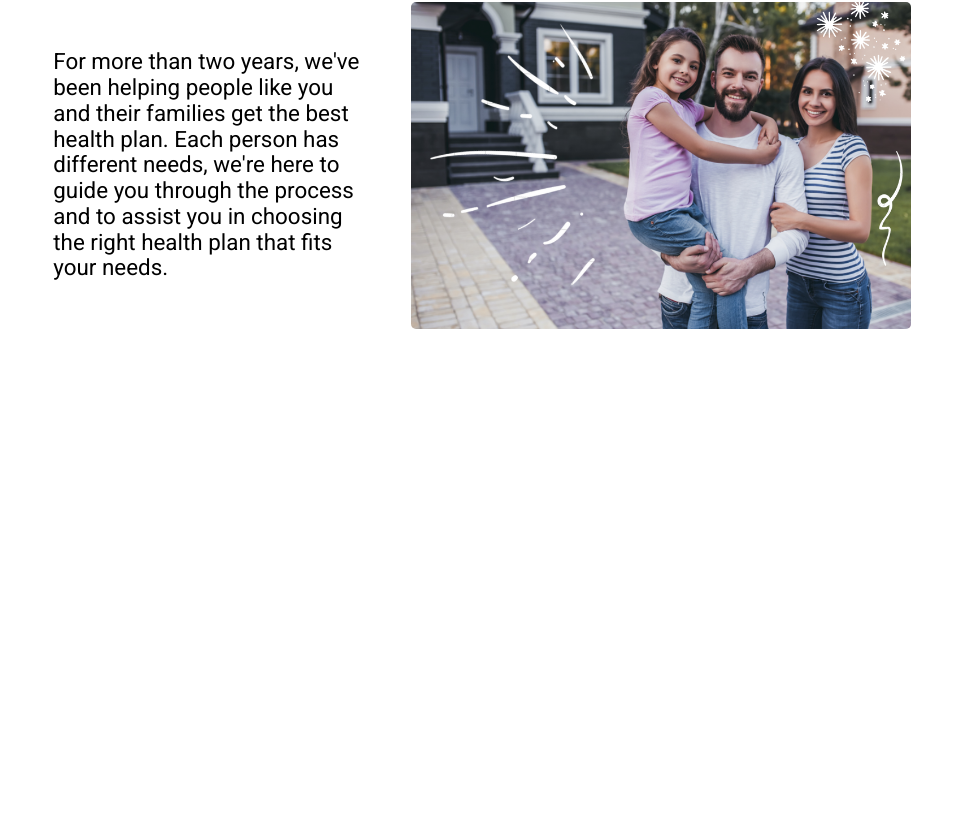
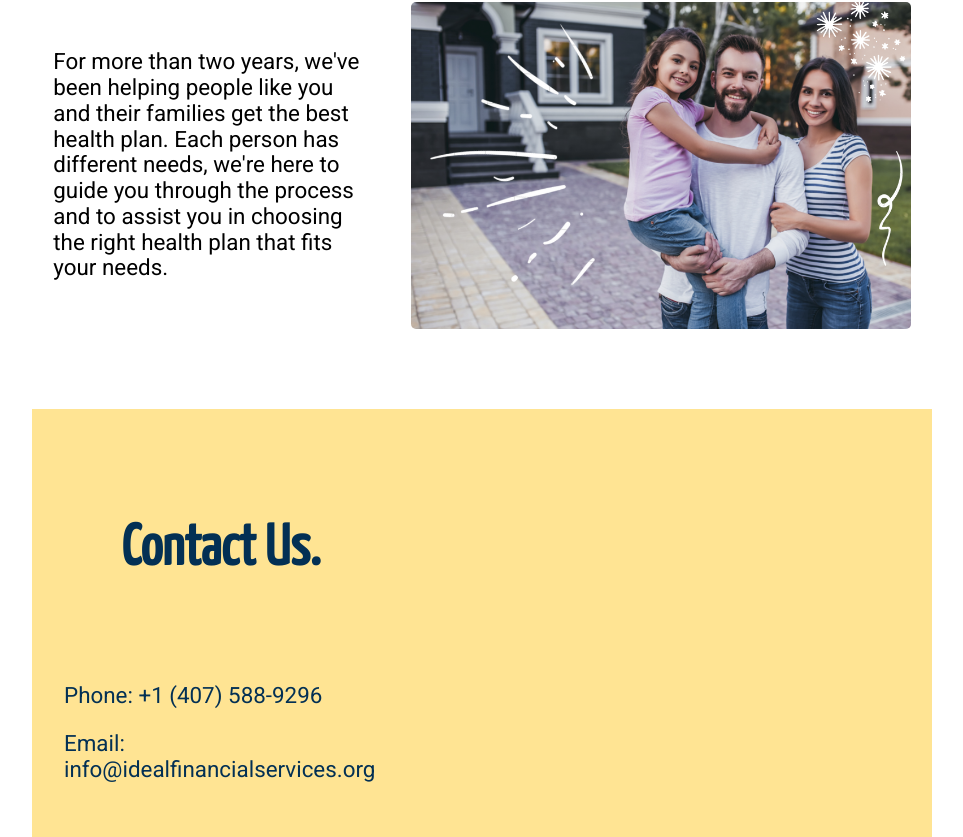
Before and after one commit to jpdevspace/React_IdealInsuranceFL, a React (Create React App) app: page / in a window 1280 px wide. Shown: the part 1356-2193 px from the top of the page, without its empty margins (158-1121 px from the left). Before the commit the page ends 1765 px from the top, so only its background shows below. Built offline with nearby package versions, Linux system fonts and the light colour scheme.

Commit message:
Contact Us

```diff
--- a/src/App.jsx
+++ b/src/App.jsx
@@ -5,6 +5,7 @@ import Nav from "./components/Nav";
 import CompaniesGrid from "./components/CompaniesGrid";
 import LanguageContext from "./Context/LanguageContext";
 import { GlobalStyle } from "./utils";
+import ContactUs from "./components/ContactUs";
 
 const App = () => {
   const languageHook = useState("english");
@@ -15,6 +16,7 @@ const App = () => {
       <QuestionContainer />
       <CompaniesGrid />
       <AboutUs />
+      <ContactUs />
       <GlobalStyle />
     </LanguageContext.Provider>
   );
--- /dev/null
+++ b/src/components/ContactUs.jsx
@@ -0,0 +1,30 @@
+import React, { useContext } from 'react';
+import LanguageContext from "../Context/LanguageContext";
+import { ContactUsSection, ContactUsTitle, ContactUsText } from "./Styled/ContactUs";
+
+const ContactUs = () => {
+  const [ language ] = useContext(LanguageContext);
+
+  const text = {
+    english: {
+      title: "Contact Us.",
+    },
+    spanish: {
+      title: "Contáctanos.",
+    },
+    info: {
+      phone: "+1 (407) 588-9296",
+      email: "info@idealfinancialservices.org"
+    }
+  }
+
+  return (
+    <ContactUsSection>
+      <ContactUsTitle><h1>{text[language].title}</h1></ContactUsTitle>
+      <ContactUsText>Phone: +1 (407) 588-9296</ContactUsText>
+      <ContactUsText>Email: info@idealfinancialservices.org</ContactUsText>
+    </ContactUsSection>
+  );
+}
+
+export default ContactUs;
--- /dev/null
+++ b/src/components/Styled/ContactUs.js
@@ -0,0 +1,33 @@
+import styled from "styled-components";
+import { blue, typeScale, yellow } from "../../utils";
+
+export const ContactUsSection = styled.section`
+  width: 100%;
+  margin: 0 auto;
+  background-color: ${yellow[200]};
+  color: ${blue[300]};
+  padding: 2em;
+  @media screen and (min-width: 900px) {
+    width: 900px;
+  }
+`;
+
+export const ContactUsTitle = styled.div`
+  display: flex;
+  align-items: center;
+  width: 100%;
+  height: 220px;
+  font-size: ${typeScale.header1};
+  padding-left: 2em;
+  font-weight: bold;
+`;
+
+export const ContactUsText = styled.p`
+  font-family: 'Roboto', sans-serif;
+  font-size: ${typeScale.header3};
+  width: 90%;
+
+  @media screen and (min-width: 900px) {
+    width: 35%;
+  }
+`;
```
